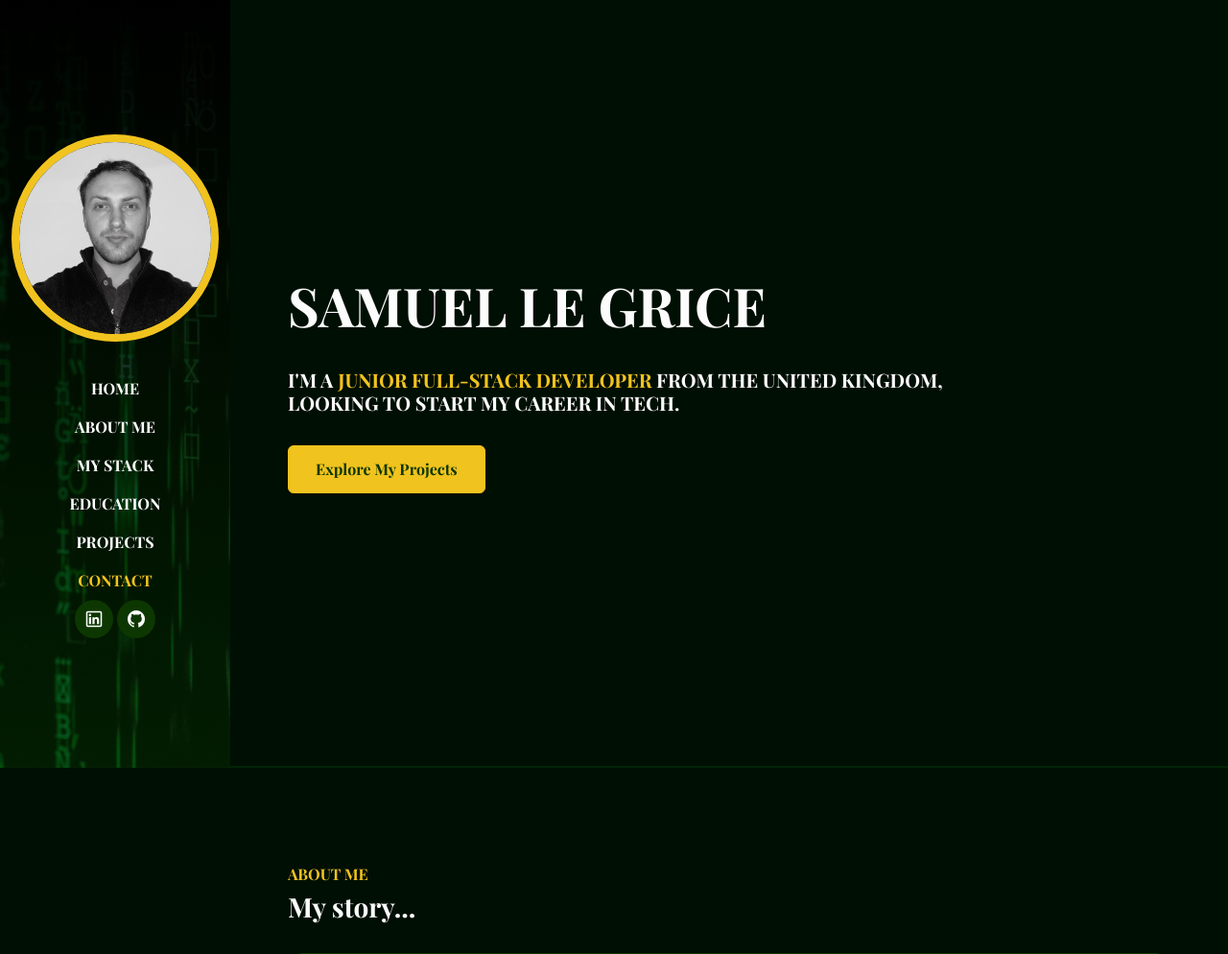
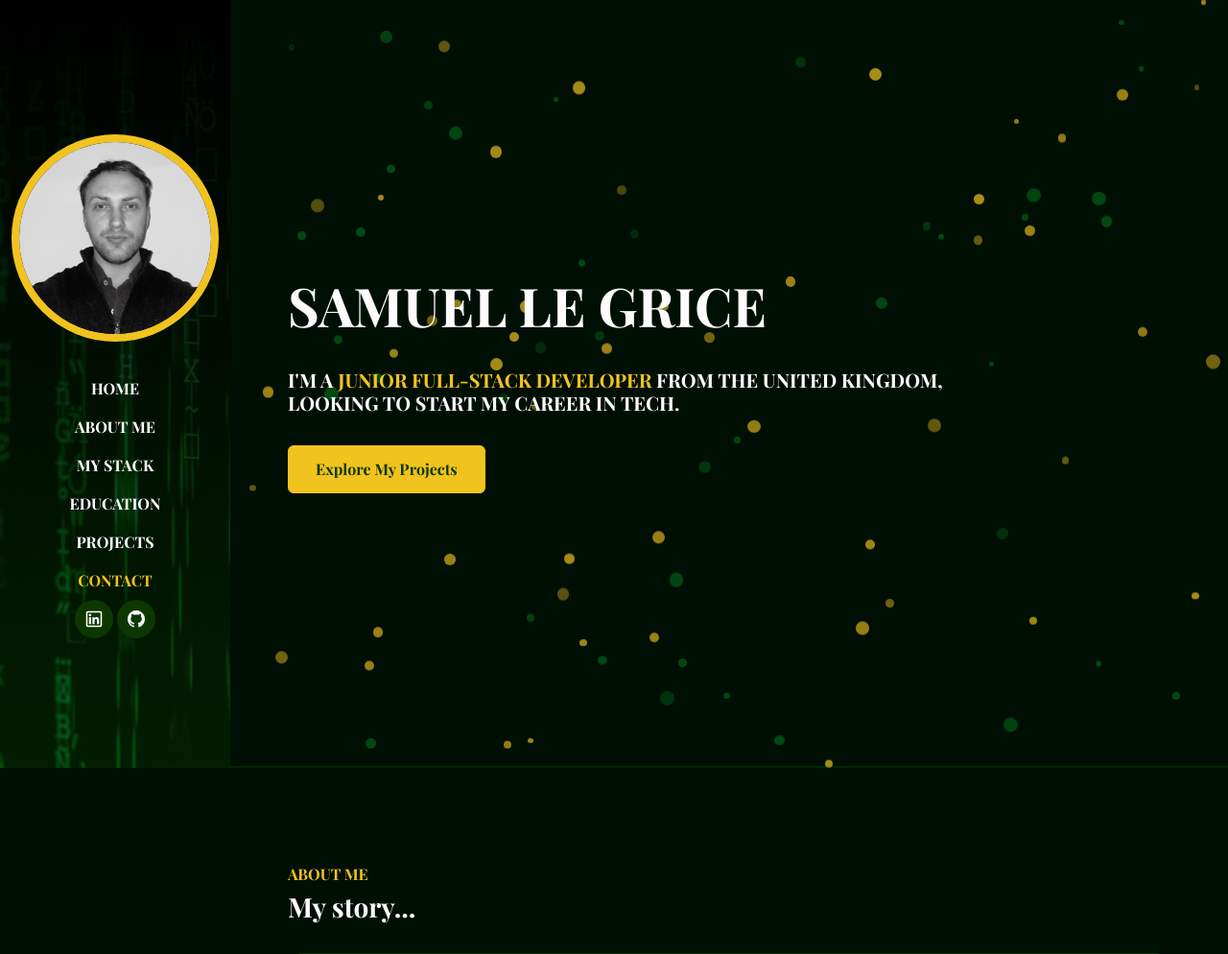
Before and after one commit to samuelLeGrice/Portfolio, a PHP site: page / in a window 1280 px wide. Shown: the top 994 px of the page at 96% size. Run offline with PHP 8.4, Linux system fonts and the light colour scheme; some web fonts are replaced.

Commit message:
Add floating particles effect to background

```diff
--- a/assets/css/style.css
+++ b/assets/css/style.css
@@ -342,3 +342,43 @@ img {
     0% { transform: rotate(0deg); }
     100% { transform: rotate(360deg); }
 }
+
+/* Floating Particles */
+#particles {
+    position: fixed;
+    top: 0;
+    left: 0;
+    width: 100%;
+    height: 100%;
+    z-index: -1;
+    pointer-events: none;
+    background: transparent;
+}
+
+.particle {
+    position: absolute;
+    background-color: var(--color-brand);
+    border-radius: 50%;
+    opacity: 0.7;
+    animation: float 10s infinite;
+    transition: transform 0.5s ease-out;
+}
+
+.particle.dark-green {
+    background-color: hsl(134, 100%, 20%);
+}
+
+@keyframes float {
+    0% {
+        transform: translateY(0);
+        opacity: 0.7;
+    }
+    50% {
+        transform: translateY(-100px);
+        opacity: 0.3;
+    }
+    100% {
+        transform: translateY(0);
+        opacity: 0.7;
+    }
+}
--- a/assets/js/main.js
+++ b/assets/js/main.js
@@ -19,6 +19,8 @@ window.addEventListener('load', () => {
         const preloader = document.getElementById('preloader');
         preloader.style.display = 'none';
     }, 1500); // 1 seconds delay
+
+    createParticles();
 });
 
 // Close navbar on link click
@@ -30,3 +32,32 @@ document.querySelectorAll('.navbar-nav .nav-link').forEach(link => {
     }
   });
 });
+
+// Floating Particles
+function createParticles() {
+    const particlesContainer = document.getElementById('particles');
+    const numberOfParticles = 120;
+
+    for (let i = 0; i < numberOfParticles; i++) {
+        const particle = document.createElement('div');
+        particle.classList.add('particle');
+        particle.style.width = `${Math.random() * 10 + 5}px`;
+        particle.style.height = particle.style.width;
+        particle.style.top = `${Math.random() * 100}%`;
+        particle.style.left = `${Math.random() * 100}%`;
+        particle.style.animationDuration = `${Math.random() * 5 + 5}s`;
+        if (Math.random() > 0.5) {
+            particle.classList.add('dark-green');
+        }
+        particlesContainer.appendChild(particle);
+    }
+
+    document.addEventListener('mousemove', (e) => {
+        const particles = document.querySelectorAll('.particle');
+        particles.forEach(particle => {
+            const dx = (particle.offsetLeft - e.clientX) / (Math.random() * 20 + 10);
+            const dy = (particle.offsetTop - e.clientY) / (Math.random() * 20 + 10);
+            particle.style.transform = `translate(${dx}px, ${dy}px)`;
+        });
+    });
+}
--- a/index.html
+++ b/index.html
@@ -20,6 +20,10 @@
         <div class="spinner"></div>
     </div>
     <!-- //Preloader -->
+
+    <!-- Floating Particles -->
+    <div id="particles"></div>
+    <!-- //Floating Particles -->
 
     <!-- NAVBAR -->
     <nav class="navbar navbar-expand-lg navbar-dark fixed-top">
```
